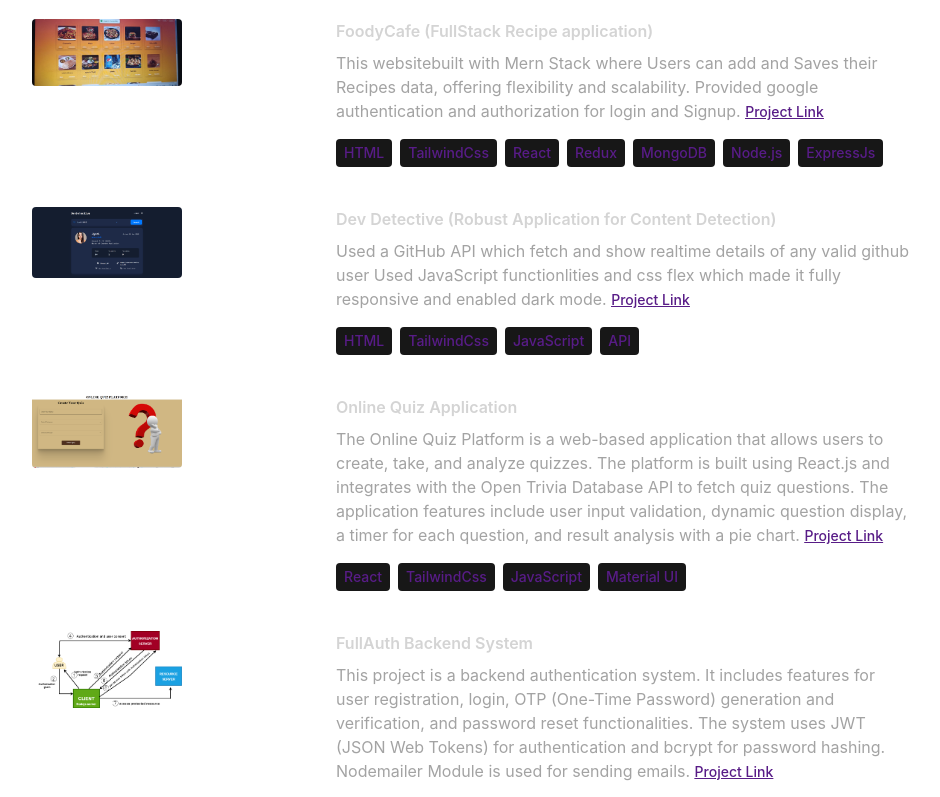
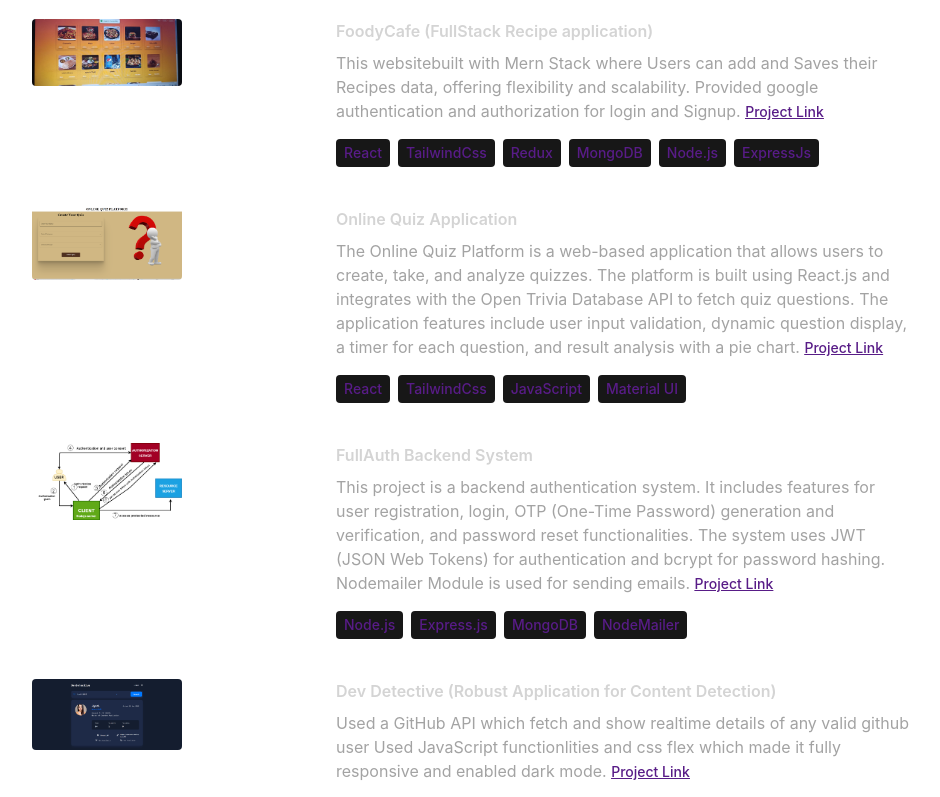
Before and after one commit to Jyoti1042/JPortfolio, a React (Create React App) app: page / in a window 1280 px wide. Shown: the part 3080-3877 px from the top of the page, without its empty margins (168-1108 px from the left). Built offline with nearby package versions, Linux system fonts and the light colour scheme.

Commit message:
Layout change

```diff
--- a/src/constants/index.js
+++ b/src/constants/index.js
@@ -40,7 +40,7 @@ export const PROJECTS = [
     Providing Email Verification,   Reset password and Change password facilities
     Utilized Razorpay,a popular payment gateway solution,Implemented Nodemailer for seamless email communication
     Integrated MongoDB atlas, Cloudinary,a cloud based media management platform. `,
-        technologies: ["React", "TailwindCss", "React", "Redux", "Node.js", "MongoDB", "ExpressJS"],
+        technologies: ["React", "TailwindCss", "Redux", "Node.js", "MongoDB", "ExpressJS"],
         projectLink:`https://studynotion-frontend.vercel.app/`
   },
   {
@@ -51,7 +51,7 @@ export const PROJECTS = [
     Admin can add products and track orders and users details etc.
     Providing facilities with choose products and set prices by filtering,enabling dark and light modes.
     For payment Integration,utilized RazorPay, Cloud Firestore used for data storage which is a NoSQL database. `,
-        technologies: ["HTML","CSS", "React", "Redux","Firebase", "FireStore"],
+        technologies: ["Html/Css3", "React", "Redux","Firebase", "FireStore"],
         projectLink:`https://complete-ecommerce-project.vercel.app/`
   },
   {
@@ -60,18 +60,10 @@ export const PROJECTS = [
     description:
     `This websitebuilt with Mern Stack where Users can add and Saves their Recipes data,  offering flexibility and scalability.
     Provided google authentication and authorization for login and Signup. `,
-technologies: ["HTML", "TailwindCss", "React", "Redux","MongoDB","Node.js","ExpressJs"],
+technologies: ["React", "TailwindCss", "Redux","MongoDB","Node.js","ExpressJs"],
 
   },
-  {
-    title: "Dev Detective (Robust Application for Content Detection) ",
-    image: project4,
-    description:
-    `Used a GitHub API which fetch and show realtime details of any valid github user
-     Used JavaScript functionlities and css flex which made it fully responsive and enabled dark mode. `,
-        technologies: ["HTML", "TailwindCss", "JavaScript","API"],
-        projectLink:`https://jyoti1042.github.io/ContentDetectiveApp/`
-  },
+
   {
     title: "Online Quiz Application",
     image: project6,
@@ -91,7 +83,16 @@ dynamic question display, a timer for each question, and result analysis with a
 includes features for user registration, login, OTP (One-Time Password) generation and
 verification, and password reset functionalities. The system uses JWT (JSON Web Tokens) for
 authentication and bcrypt for password hashing. Nodemailer Module is used for sending emails. `,
-        technologies: ["Node.js", "Express.js", "MongoDB"],
+        technologies: ["Node.js", "Express.js", "MongoDB", "NodeMailer"],
+  },
+  {
+    title: "Dev Detective (Robust Application for Content Detection) ",
+    image: project4,
+    description:
+    `Used a GitHub API which fetch and show realtime details of any valid github user
+     Used JavaScript functionlities and css flex which made it fully responsive and enabled dark mode. `,
+        technologies: ["HTML/Css3", "Tailwind", "JavaScript","Github APIs"],
+        projectLink:`https://jyoti1042.github.io/ContentDetectiveApp/`
   },
 
   {
@@ -105,7 +106,7 @@ authentication and bcrypt for password hashing. Nodemailer Module is used for se
  - Temperature in Celsius 🌡️
  - Wind speed 💨
  - Humidity and cloudiness percentages. `,
-        technologies: ["HTML", "tailwindCss", "javaScript","API"],
+        technologies: ["HTML", "TailwindCss", "JavaScript","APIs"],
         projectLink:`https://jyoti1042.github.io/weatherapp/`
   },
 
```
